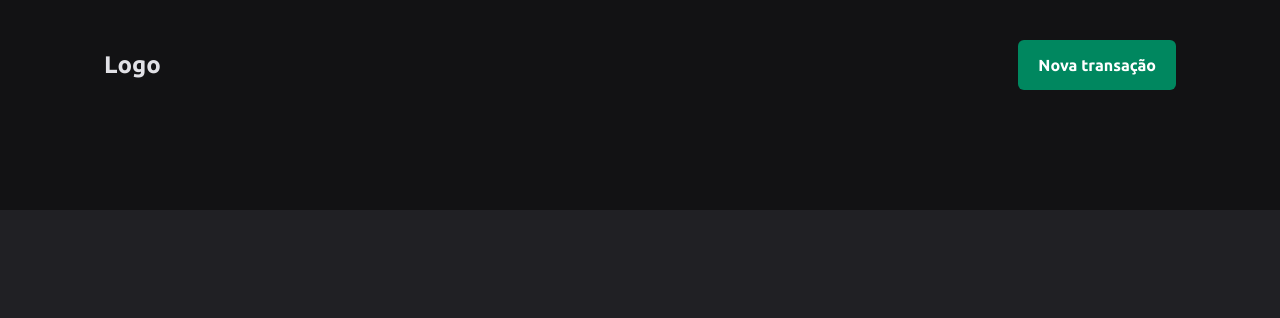
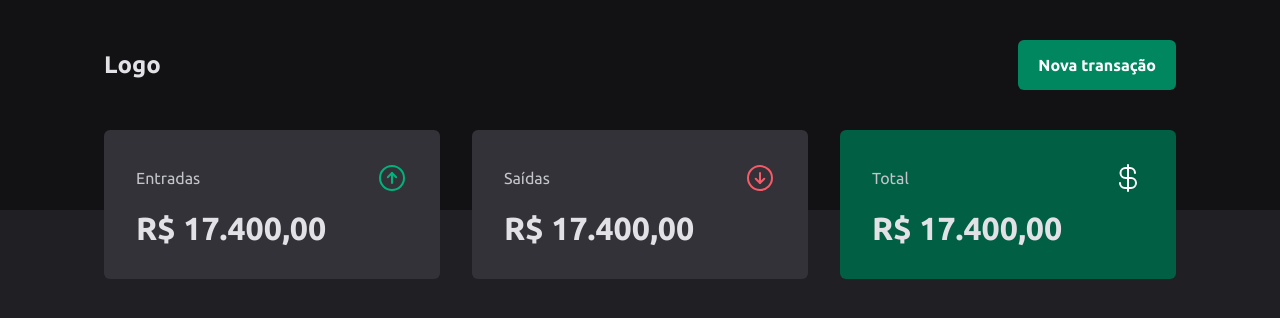
Before and after one commit to EliasFMartins/DT-money, a React (Vite) app: page / in a window 1280 px wide. Shown: the top 318 px of the page. Built offline with nearby package versions, Linux system fonts and the light colour scheme.

Commit message:
finalizando summary

```diff
--- a/package.json
+++ b/package.json
@@ -10,6 +10,7 @@
     "preview": "vite preview"
   },
   "dependencies": {
+    "phosphor-react": "^1.4.1",
     "react": "^18.2.0",
     "react-dom": "^18.2.0",
     "styled-components": "^6.0.0-rc.1"
--- /dev/null
+++ b/src/components/Summary/index.tsx
@@ -0,0 +1,36 @@
+import { SummaryContainer,SummaryCard } from "./styles"
+import {ArrowCircleDown, ArrowCircleUp, CurrencyDollar} from 'phosphor-react'
+
+export const Summary = () => {
+  return(
+    <SummaryContainer>
+      <SummaryCard>
+        <header>
+          <span>Entradas</span>
+          <ArrowCircleUp size={32} color="#00b37e"/>
+        </header>
+        <strong>
+          R$ 17.400,00
+        </strong>
+      </SummaryCard>
+      <SummaryCard>
+        <header>
+          <span>Saídas</span>
+          <ArrowCircleDown size={32} color="#f75a68"/>
+        </header>
+        <strong>
+          R$ 17.400,00
+        </strong>
+      </SummaryCard>
+      <SummaryCard variant="green">
+        <header>
+          <span>Total</span>
+          <CurrencyDollar size={32} color="#fff"/>
+        </header>
+        <strong>
+          R$ 17.400,00
+        </strong>
+      </SummaryCard>
+    </SummaryContainer>
+  )
+}
--- /dev/null
+++ b/src/components/Summary/styles.ts
@@ -0,0 +1,37 @@
+import { css, styled } from "styled-components";
+
+export const SummaryContainer = styled.section`
+width: 100%;
+max-width: 1120px;
+margin: 0 auto;
+padding: 0 1.5rem;
+
+display: grid;
+grid-template-columns: repeat(3, 1fr);
+gap: 2rem;
+margin-top: -5rem;
+`;
+interface SummaryCardProps {
+  variant?: 'green';
+}
+export const SummaryCard = styled.div<SummaryCardProps>`
+
+  background: ${props => props.theme["gray-600"]};
+  border-radius: 6px;
+  padding: 2rem;
+  header {
+    display: flex;
+    align-items: center;
+    justify-content: space-between;
+    color: ${props => props.theme["gray-300"]};
+  }
+  strong {
+    display: block;
+    margin-top: 1rem;
+    font-size: 2rem;
+
+  }
+  ${props => props.variant === 'green' && css `
+  background: ${ props.theme["green-700"]}
+  `}
+`;
--- a/src/pages/Transactions/index.tsx
+++ b/src/pages/Transactions/index.tsx
@@ -1,9 +1,11 @@
 import { Header } from "../../components/Header"
+import { Summary } from "../../components/Summary"
 
 export const Trasactions = () => {
   return(
     <div>
       <Header/>
+      <Summary/>
     </div>
   )
 }
```
Also changed, not shown: 1 other file (tests, documents, lock files or other folders).
